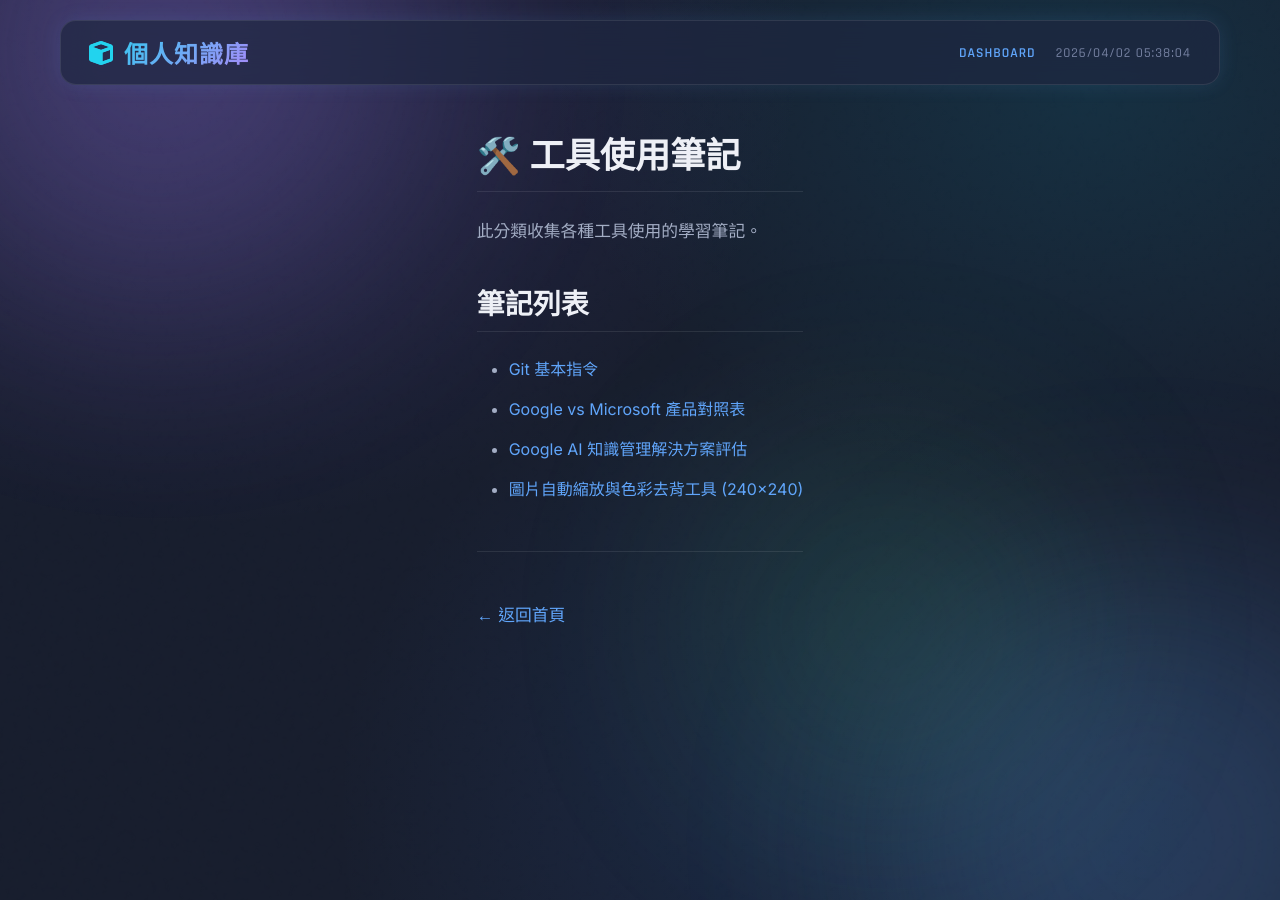
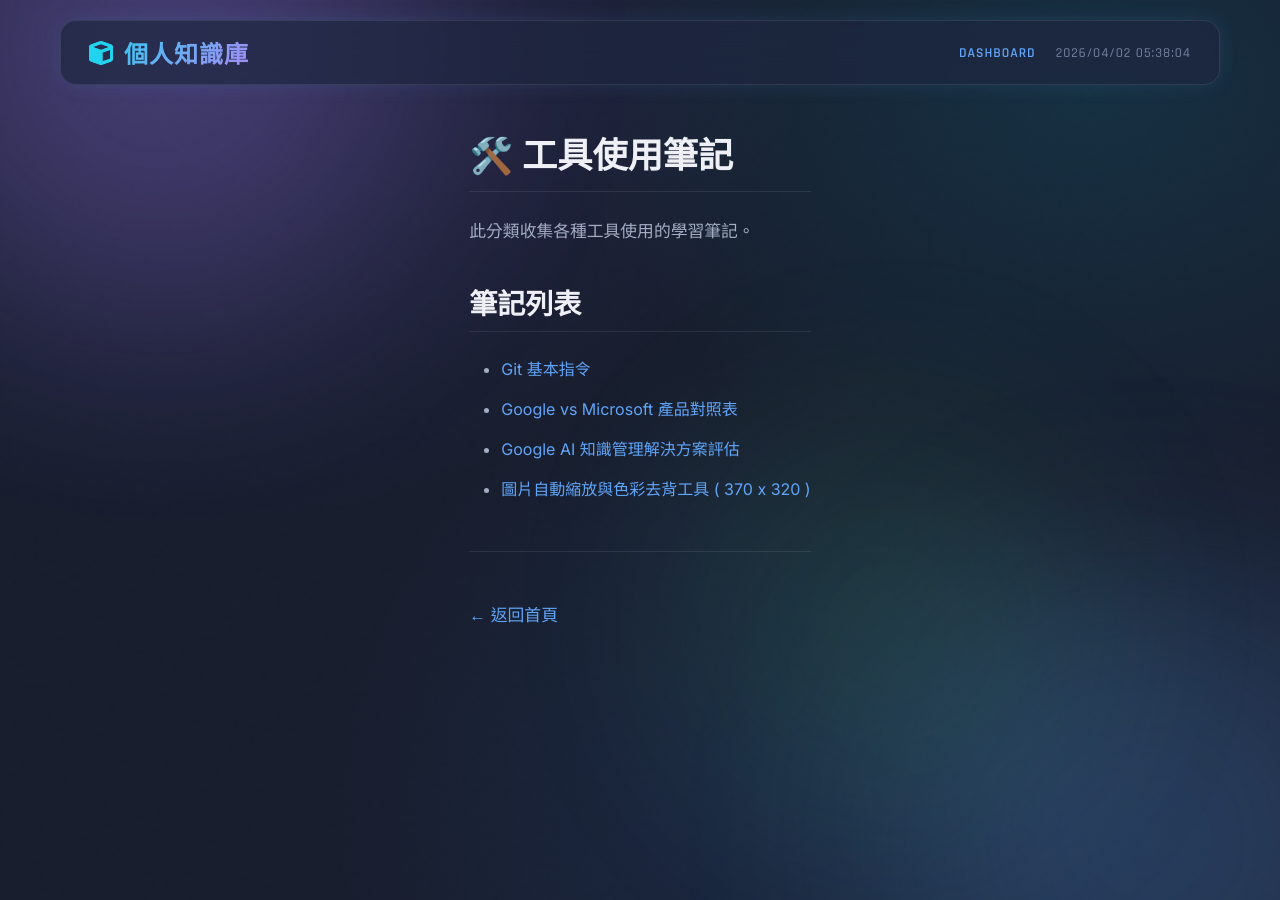
Before and after one commit to HeimlichLin/knowledge-base, a Jekyll site: the page built from notes/tools/index.md, in a window 1280 px wide. Built offline with Jekyll 4.4.1, drawn with Linux system fonts in a browser that asks for light colours.

Commit message:
docs(tools): 調整圖片工具連結的尺寸說明 (240×240 → 370 x 320)
修正 notes/tools/index.md 中連結文字，將原先顯示的 240×240 改為 370 x 320。

```diff
--- a/notes/tools/index.md
+++ b/notes/tools/index.md
@@ -12,7 +12,7 @@ title: 工具使用筆記
 - [Git 基本指令](git-basics.html)
 - [Google vs Microsoft 產品對照表](google-vs-microsoft-comparison.html)
 - [Google AI 知識管理解決方案評估](google-ai-knowledge-management.html)
-- [圖片自動縮放與色彩去背工具 (240×240)](image-resize-bg-removal-tool.html)
+- [圖片自動縮放與色彩去背工具 ( 370 x 320 )](image-resize-bg-removal-tool.html)
 
 ---
 
```
